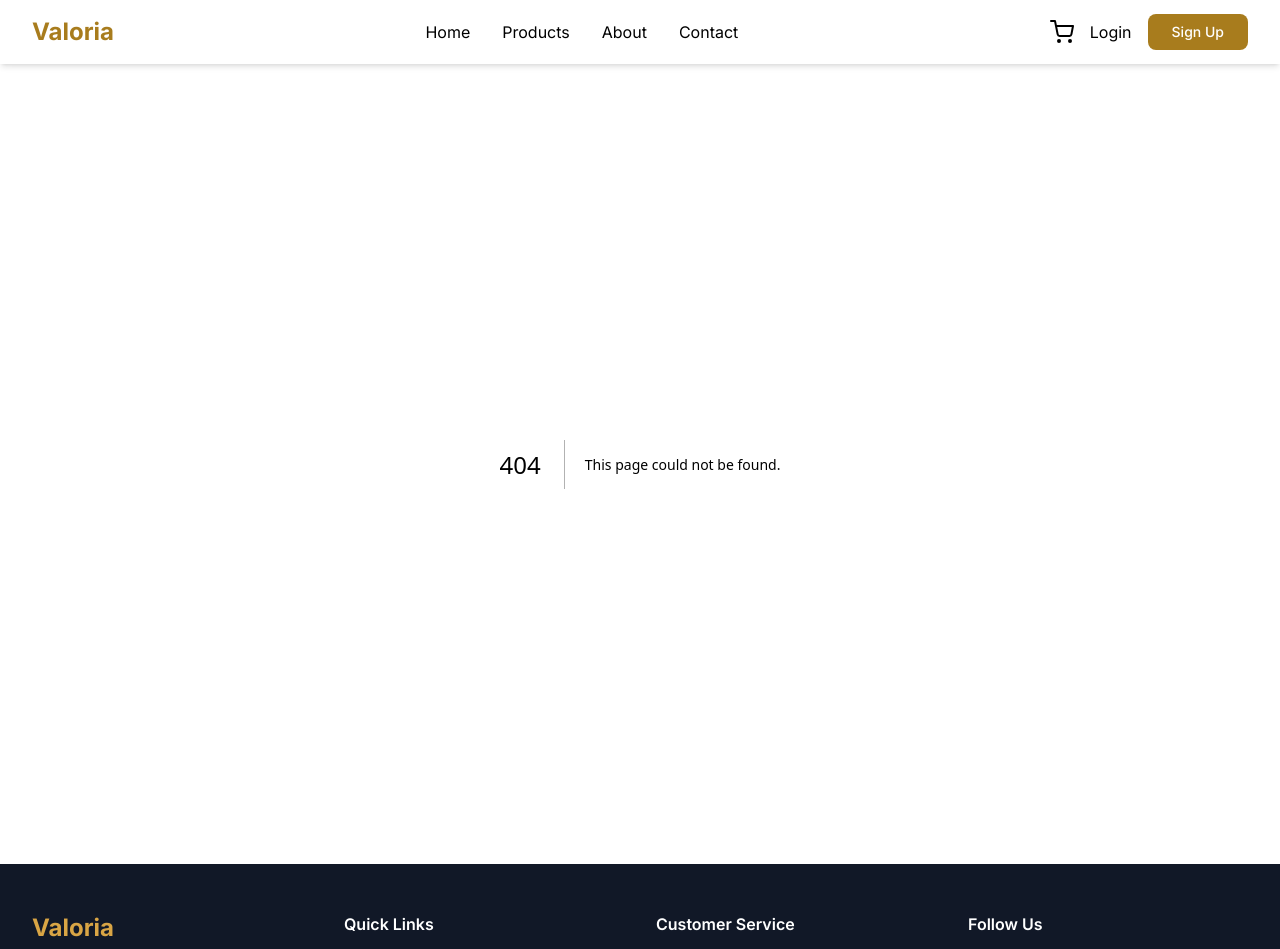
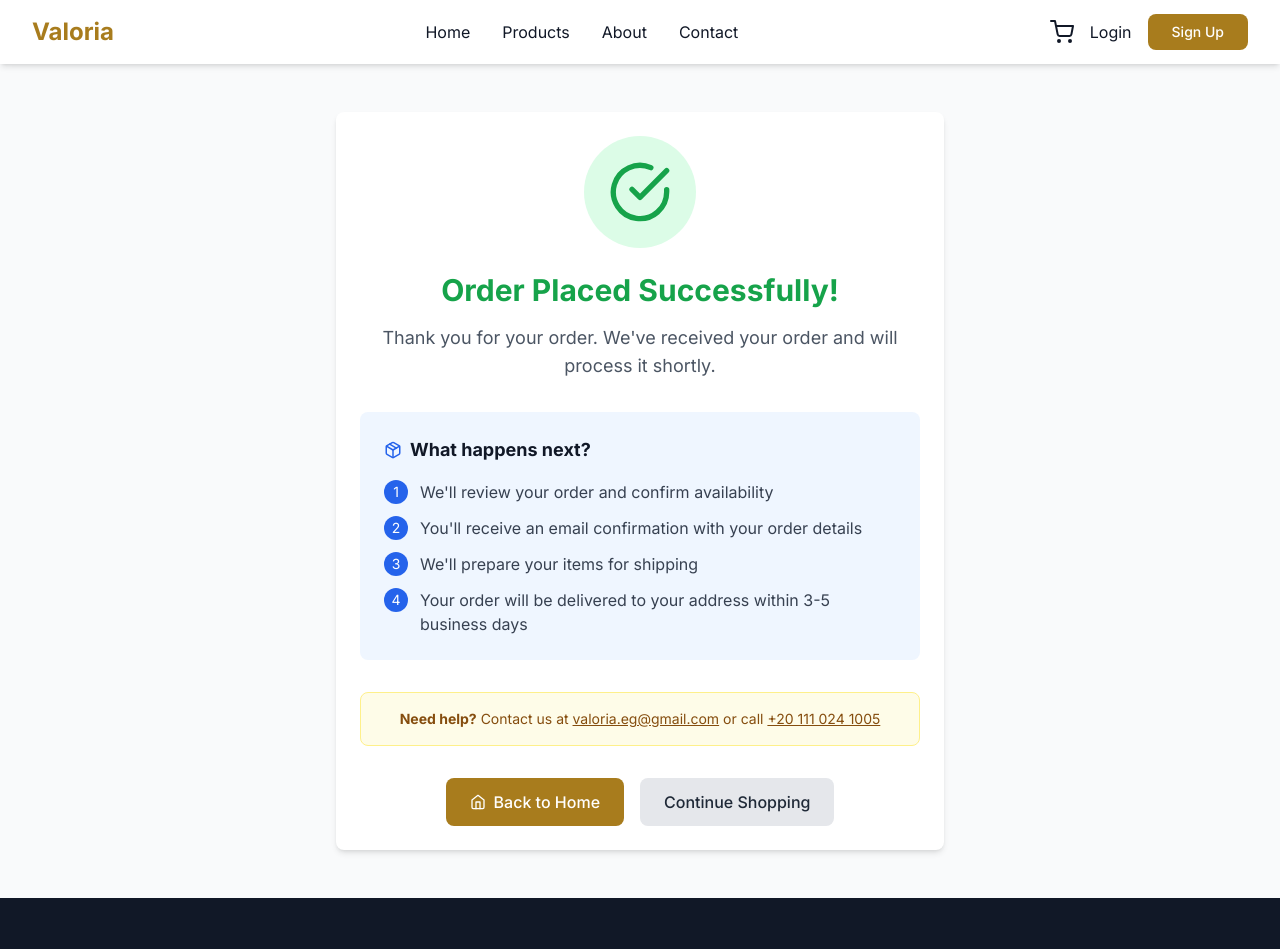
Before and after one commit to Mouuuuu1/valoria, a Next.js app in the folder frontend/: page /checkout/success in a window 1280 px wide. Before the commit this address had no page. Shown: the top 949 px of the page. Built offline with nearby package versions, Linux system fonts and the light colour scheme.

Commit message:
Add order success page and 20% promo code functionality

```diff
--- a/frontend/src/app/checkout/page.tsx
+++ b/frontend/src/app/checkout/page.tsx
@@ -14,6 +14,9 @@ export default function CheckoutPage() {
   const { isAuthenticated, user } = useAuth();
   const { cart, clearCart, getCartItems } = useCart();
   const [loading, setLoading] = useState(false);
+  const [promoCode, setPromoCode] = useState('');
+  const [promoApplied, setPromoApplied] = useState(false);
+  const [promoError, setPromoError] = useState('');
   const [formData, setFormData] = useState({
     fullName: '',
     email: '',
@@ -57,7 +60,26 @@ export default function CheckoutPage() {
   }, 0);
 
   const shipping = subtotal >= 500 ? 0 : 50; // Free shipping on orders over 500 EGP, otherwise 50 EGP
-  const total = subtotal + shipping;
+  const discount = promoApplied ? subtotal * 0.2 : 0; // 20% discount
+  const total = subtotal + shipping - discount;
+
+  const handleApplyPromo = () => {
+    const validCodes = ['VALORIA20', 'WELCOME20', 'SAVE20'];
+    if (validCodes.includes(promoCode.toUpperCase())) {
+      setPromoApplied(true);
+      setPromoError('');
+      toast.success('Promo code applied! 20% discount');
+    } else {
+      setPromoError('Invalid promo code');
+      setPromoApplied(false);
+    }
+  };
+
+  const handleRemovePromo = () => {
+    setPromoCode('');
+    setPromoApplied(false);
+    setPromoError('');
+  };
 
   const handleSubmit = async (e: React.FormEvent) => {
     e.preventDefault();
@@ -94,7 +116,7 @@ export default function CheckoutPage() {
         // Clear cart
         await clearCart();
         toast.success('Order placed successfully!');
-        router.push(`/orders/${orderResult.id}`);
+        router.push(`/checkout/success?orderNumber=${orderResult.orderNumber || orderResult.id}&email=${formData.email}`);
       } else {
         // Guest checkout
         const items = cartItems.map(item => ({
@@ -112,8 +134,8 @@ export default function CheckoutPage() {
         // Clear cart
         await clearCart();
         toast.success('Order placed successfully!');
-        // Redirect to guest order confirmation page
-        router.push(`/orders/guest/${result.orderNumber}?email=${encodeURIComponent(formData.email)}`);
+        // Redirect to success page
+        router.push(`/checkout/success?orderNumber=${result.orderNumber}&email=${encodeURIComponent(formData.email)}`);
       }
     } catch (error: any) {
       toast.error(error.response?.data?.message || 'Failed to place order');
@@ -362,6 +384,54 @@ export default function CheckoutPage() {
                 ))}
               </div>
 
+              {/* Promo Code Section */}
+              <div className="py-4 border-t">
+                <label className="block text-sm font-medium mb-2">Promo Code</label>
+                {!promoApplied ? (
+                  <div className="flex gap-2">
+                    <input
+                      type="text"
+                      value={promoCode}
+                      onChange={(e) => {
+                        setPromoCode(e.target.value.toUpperCase());
+                        setPromoError('');
+                      }}
+                      placeholder="Enter code"
+                      className="input-field flex-1"
+                    />
+                    <button
+                      type="button"
+                      onClick={handleApplyPromo}
+                      disabled={!promoCode}
+                      className="btn-secondary whitespace-nowrap"
+                    >
+                      Apply
+                    </button>
+                  </div>
+                ) : (
+                  <div className="bg-green-50 border border-green-200 rounded-lg p-3 flex items-center justify-between">
+                    <span className="text-green-800 font-medium text-sm">
+                      {promoCode} applied! 🎉
+                    </span>
+                    <button
+                      type="button"
+                      onClick={handleRemovePromo}
+                      className="text-red-600 hover:text-red-800 text-sm underline"
+                    >
+                      Remove
+                    </button>
+                  </div>
+                )}
+                {promoError && (
+                  <p className="text-red-600 text-sm mt-1">{promoError}</p>
+                )}
+                {!promoApplied && (
+                  <p className="text-xs text-gray-500 mt-1">
+                    Try: VALORIA20, WELCOME20, or SAVE20
+                  </p>
+                )}
+              </div>
+
               <div className="space-y-2 py-4 border-t">
                 <div className="flex justify-between">
                   <span>Subtotal</span>
@@ -371,6 +441,12 @@ export default function CheckoutPage() {
                   <span>Shipping</span>
                   <span>{shipping === 0 ? 'FREE' : `${shipping.toFixed(2)} EGP`}</span>
                 </div>
+                {promoApplied && (
+                  <div className="flex justify-between text-green-600">
+                    <span>Discount (20%)</span>
+                    <span>-{discount.toFixed(2)} EGP</span>
+                  </div>
+                )}
                 <div className="flex justify-between text-lg font-bold pt-2 border-t">
                   <span>Total</span>
                   <span className="text-primary-600">{total.toFixed(2)} EGP</span>
--- /dev/null
+++ b/frontend/src/app/checkout/success/page.tsx
@@ -0,0 +1,105 @@
+'use client';
+
+import { useEffect, useState } from 'react';
+import { useSearchParams } from 'next/navigation';
+import Link from 'next/link';
+import { FiCheckCircle, FiPackage, FiMail, FiHome } from 'react-icons/fi';
+
+export default function OrderSuccessPage() {
+  const searchParams = useSearchParams();
+  const orderNumber = searchParams.get('orderNumber');
+  const email = searchParams.get('email');
+
+  return (
+    <div className="py-12 min-h-screen">
+      <div className="container-custom max-w-2xl">
+        <div className="card text-center">
+          {/* Success Icon */}
+          <div className="flex justify-center mb-6">
+            <div className="bg-green-100 rounded-full p-6">
+              <FiCheckCircle className="text-green-600" size={64} />
+            </div>
+          </div>
+
+          {/* Success Message */}
+          <h1 className="text-3xl font-bold text-green-600 mb-4">
+            Order Placed Successfully!
+          </h1>
+          <p className="text-gray-600 text-lg mb-8">
+            Thank you for your order. We&apos;ve received your order and will process it shortly.
+          </p>
+
+          {/* Order Details */}
+          {orderNumber && (
+            <div className="bg-gray-50 rounded-lg p-6 mb-8">
+              <p className="text-sm text-gray-600 mb-2">Order Number</p>
+              <p className="text-2xl font-bold text-primary-600">{orderNumber}</p>
+              {email && (
+                <p className="text-sm text-gray-600 mt-4">
+                  A confirmation email has been sent to <strong>{email}</strong>
+                </p>
+              )}
+            </div>
+          )}
+
+          {/* Next Steps */}
+          <div className="bg-blue-50 rounded-lg p-6 mb-8 text-left">
+            <h2 className="font-bold text-lg mb-4 flex items-center gap-2">
+              <FiPackage className="text-blue-600" />
+              What happens next?
+            </h2>
+            <ol className="space-y-3 text-gray-700">
+              <li className="flex items-start gap-3">
+                <span className="bg-blue-600 text-white rounded-full w-6 h-6 flex items-center justify-center flex-shrink-0 text-sm">1</span>
+                <span>We&apos;ll review your order and confirm availability</span>
+              </li>
+              <li className="flex items-start gap-3">
+                <span className="bg-blue-600 text-white rounded-full w-6 h-6 flex items-center justify-center flex-shrink-0 text-sm">2</span>
+                <span>You&apos;ll receive an email confirmation with your order details</span>
+              </li>
+              <li className="flex items-start gap-3">
+                <span className="bg-blue-600 text-white rounded-full w-6 h-6 flex items-center justify-center flex-shrink-0 text-sm">3</span>
+                <span>We&apos;ll prepare your items for shipping</span>
+              </li>
+              <li className="flex items-start gap-3">
+                <span className="bg-blue-600 text-white rounded-full w-6 h-6 flex items-center justify-center flex-shrink-0 text-sm">4</span>
+                <span>Your order will be delivered to your address within 3-5 business days</span>
+              </li>
+            </ol>
+          </div>
+
+          {/* Contact Information */}
+          <div className="bg-yellow-50 border border-yellow-200 rounded-lg p-4 mb-8">
+            <p className="text-sm text-yellow-800">
+              <strong>Need help?</strong> Contact us at{' '}
+              <a href="mailto:valoria.eg@gmail.com" className="underline">
+                valoria.eg@gmail.com
+              </a>{' '}
+              or call{' '}
+              <a href="tel:+201110241005" className="underline">
+                +20 111 024 1005
+              </a>
+            </p>
+          </div>
+
+          {/* Action Buttons */}
+          <div className="flex flex-col sm:flex-row gap-4 justify-center">
+            <Link
+              href="/"
+              className="btn-primary flex items-center justify-center gap-2"
+            >
+              <FiHome />
+              Back to Home
+            </Link>
+            <Link
+              href="/products"
+              className="btn-secondary flex items-center justify-center gap-2"
+            >
+              Continue Shopping
+            </Link>
+          </div>
+        </div>
+      </div>
+    </div>
+  );
+}
```
